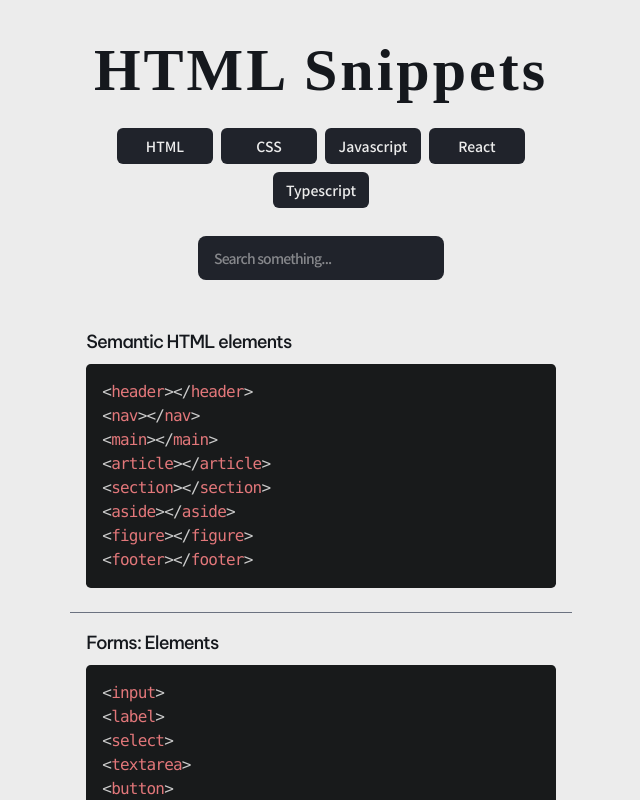
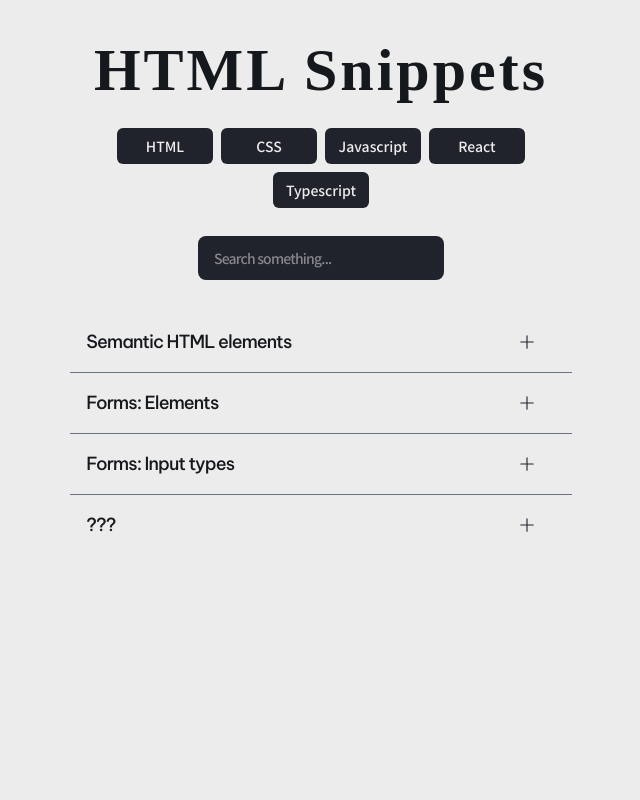
Before and after one commit to Yezo/snippit, a React (Vite) app: page /html-snippets in a window 1280 px wide. Shown: the top 800 px of the page, without its empty margins (319-959 px from the left). Built offline with nearby package versions, Linux system fonts and the light colour scheme; a web font is replaced by a local one.

Commit message:
updated codeblock toggling

```diff
--- a/src/components/Codeblock.tsx
+++ b/src/components/Codeblock.tsx
@@ -1,4 +1,4 @@
-import { useEffect } from "react";
+import { useState, useEffect } from "react";
 import Prism from "prismjs";
 
 interface Props {
@@ -8,21 +8,66 @@
 }
 
 export const Codeblock = ({ title, language, snippet }: Props) => {
+  const [toggle, setToggle] = useState<boolean>(false);
+
+  function handleToggle() {
+    !toggle ? setToggle(true) : setToggle(false);
+  }
   useEffect(() => {
     Prism.highlightAll();
-  }, []);
+  }, [toggle]);
+
+  useEffect(() => {
+    setToggle(false);
+  }, [title]);
 
   return (
-    <section className="flex flex-col justify-center p-4 ">
-      <h2 className="text-lg tracking-tighter font-primary">{title}</h2>
-      <pre
-        className="w-full cursor-pointer"
-        onClick={() => {
-          navigator.clipboard.writeText(snippet);
-        }}
+    <section className="flex flex-col justify-center">
+      <div
+        className="flex justify-between w-full cursor-pointer p-4"
+        onClick={handleToggle}
       >
-        <code className={`language-${language}`}>{`${snippet}`}</code>
-      </pre>
+        <h2 className="text-lg tracking-tighter font-primary select-none">
+          {title}
+        </h2>
+        <span className="grid place-items-center pr-5 text-secondary">
+          {toggle ? (
+            <svg
+              xmlns="http://www.w3.org/2000/svg"
+              width="18"
+              height="18"
+              fill="currentColor"
+              className="bi bi-dash-lg"
+              viewBox="0 0 16 16"
+            >
+              <path
+                fillRule="evenodd"
+                d="M2 8a.5.5 0 0 1 .5-.5h11a.5.5 0 0 1 0 1h-11A.5.5 0 0 1 2 8Z"
+              />
+            </svg>
+          ) : (
+            <svg
+              xmlns="http://www.w3.org/2000/svg"
+              width="18"
+              height="18"
+              fill="currentColor"
+              className="bi bi-plus-lg"
+              viewBox="0 0 16 16"
+            >
+              <path
+                fillRule="evenodd"
+                d="M8 2a.5.5 0 0 1 .5.5v5h5a.5.5 0 0 1 0 1h-5v5a.5.5 0 0 1-1 0v-5h-5a.5.5 0 0 1 0-1h5v-5A.5.5 0 0 1 8 2Z"
+              />
+            </svg>
+          )}
+        </span>
+      </div>
+
+      {toggle && (
+        <pre className="w-full ">
+          <code className={`language-${language}`}>{`${snippet}`}</code>
+        </pre>
+      )}
     </section>
   );
 };
--- a/src/components/NavButton.tsx
+++ b/src/components/NavButton.tsx
@@ -7,7 +7,7 @@
       {navigationList.map(({ index, title, link }) => (
         <Link
           to={link}
-          className={`rounded-md p-2 min-w-[6rem] text-primary text-sm  grid place-items-center bg-secondary hover:bg-accent hover:text-text hover:tracking-wider tracking-normal focus:bg-accent focus:text-secondary`}
+          className={`rounded-md p-2 min-w-[6rem] text-primary text-sm select-none grid place-items-center bg-secondary hover:bg-accent hover:text-text hover:tracking-wider tracking-normal focus:bg-accent focus:text-secondary`}
           key={index}
         >
           {title}
--- a/src/prism.css
+++ b/src/prism.css
@@ -23,7 +23,7 @@
 }
 pre[class*="language-"] {
   padding: 1em;
-  margin: 0.5em 0;
+  margin-bottom: 1.5em;
   overflow: auto;
 }
 :not(pre) > code[class*="language-"],
```
